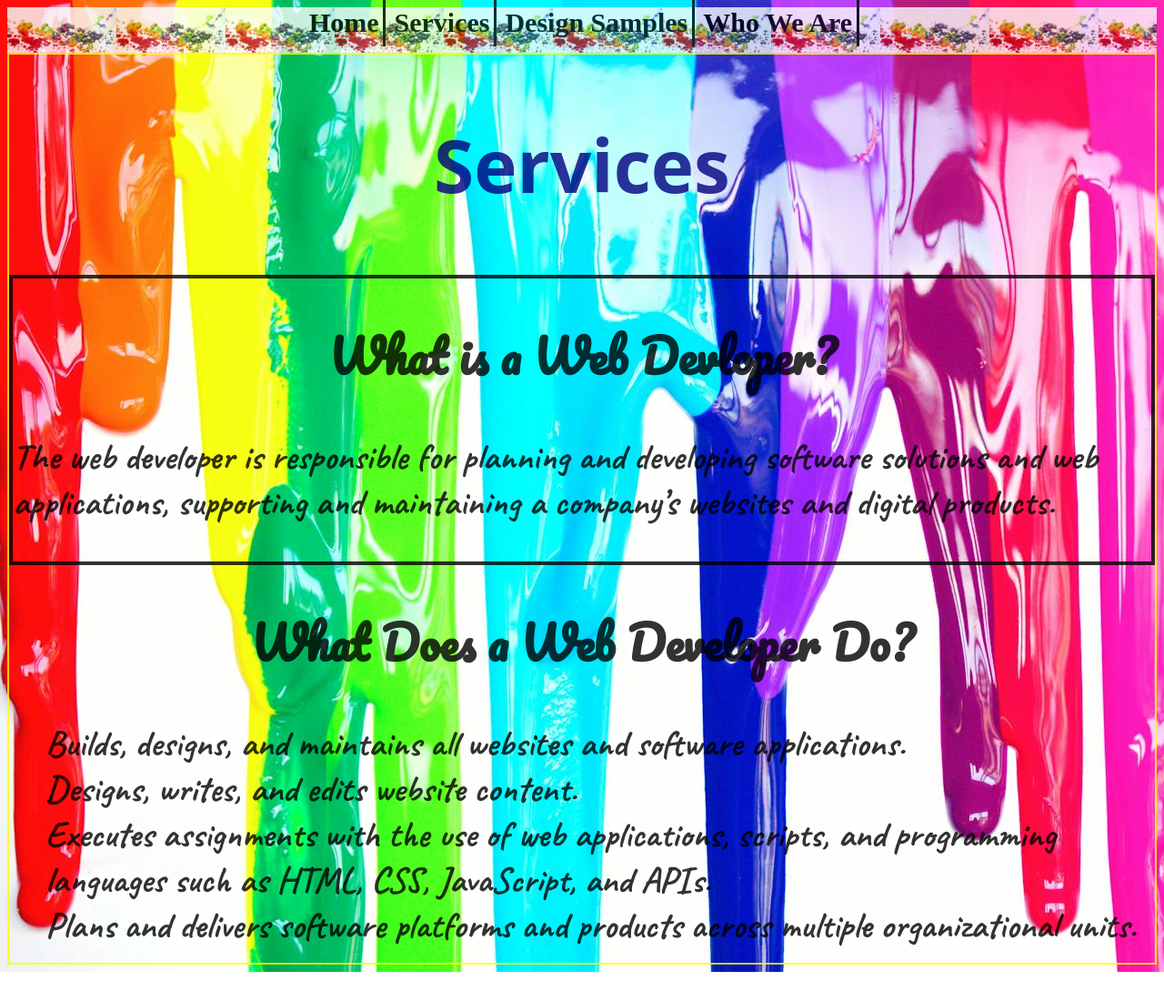
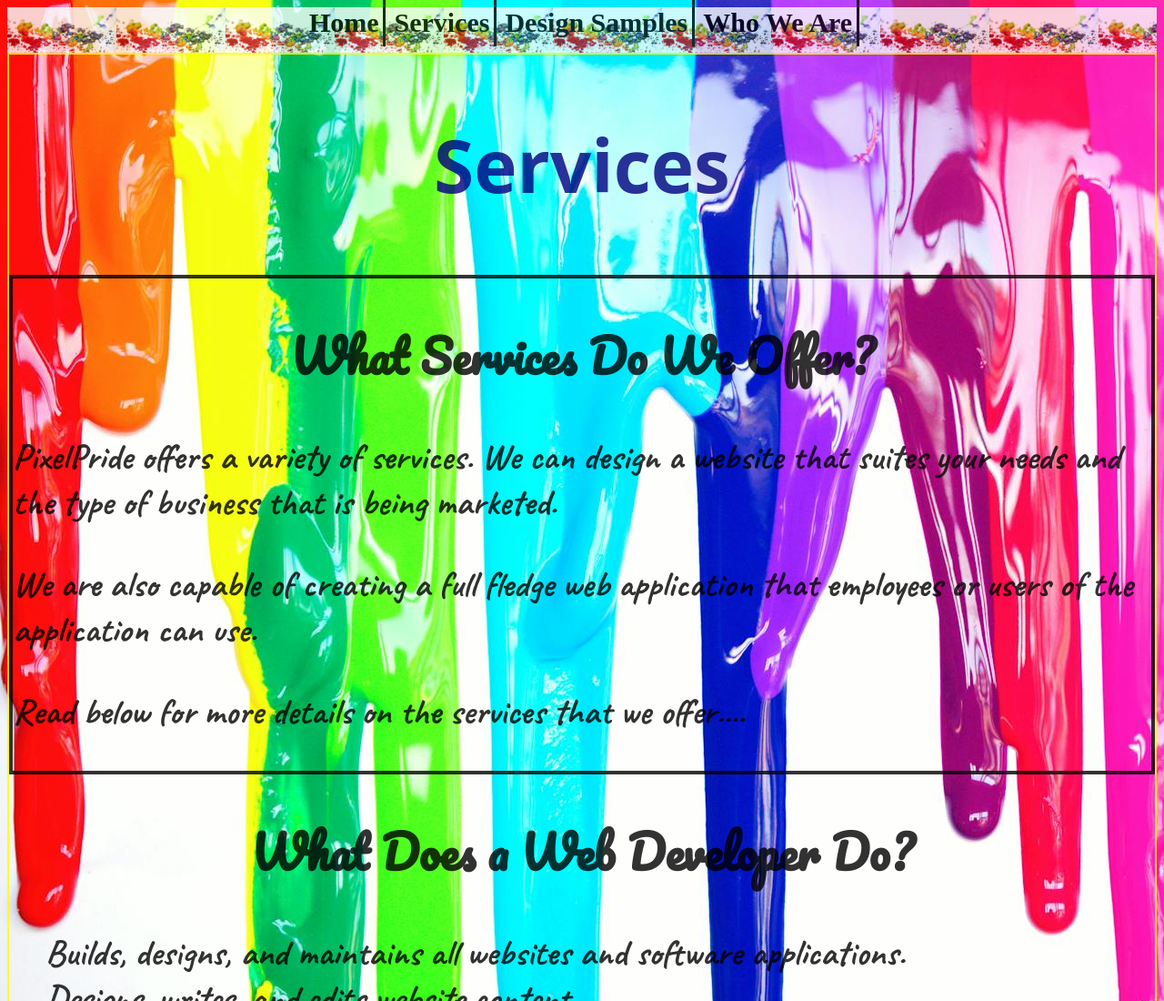
Before and after one commit to zacharybaca/business-time-project, a plain HTML site: page views/services.html in a window 1280 px wide. Shown: the top 1100 px of the page at 91% size. Before the commit the page ends 1068 px from the top, so only its background shows below. Drawn offline with Linux system fonts and the light colour scheme; a web font is replaced by a local one.

Commit message:
added some text on services page

```diff
--- a/views/services.html
+++ b/views/services.html
@@ -29,8 +29,10 @@
                 <h1>Services</h1>
 
                 <div id="dev-info">
-                    <h2>What is a Web Devloper?</h2>
-                    <p>The web developer is responsible for planning and developing software solutions and web applications, supporting and maintaining a company’s websites and digital products.</p>
+                    <h2>What Services Do We Offer?</h2>
+                    <p>PixelPride offers a variety of services. We can design a website that suites your needs and the type of business that is being marketed.</p>
+                    <p>We are also capable of creating a full fledge web application that employees or users of the application can use.</p>
+                    <p>Read below for more details on the services that we offer....</p>
                 </div>
 
                 <div id="dev-duties">
```
